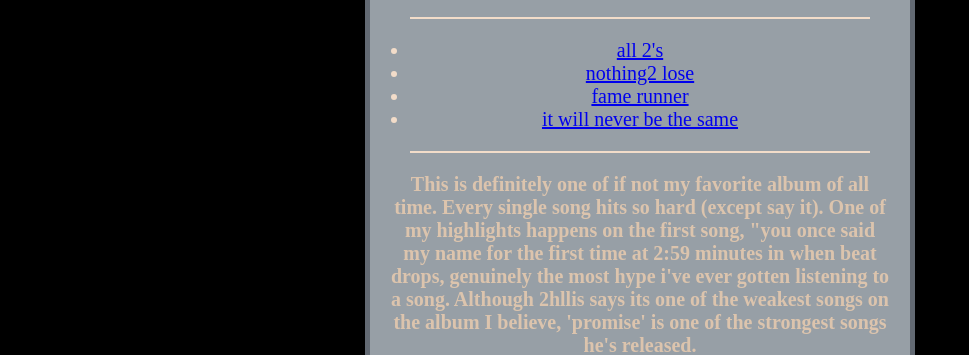
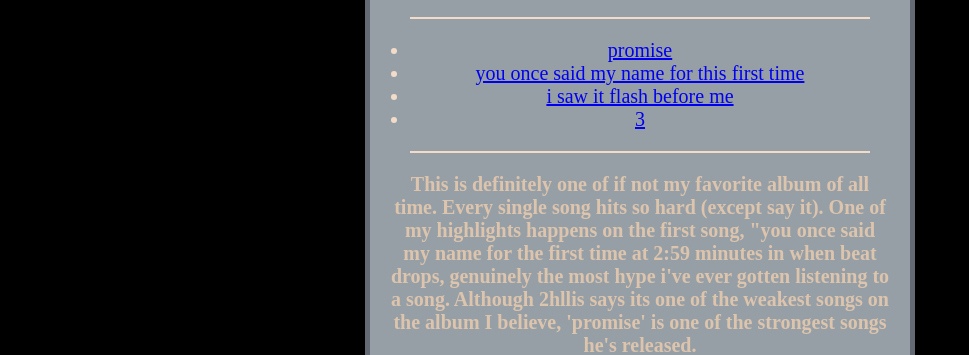
Before and after one commit to ryanmarino24/class.projects, a plain HTML site: page html5_css/index.html in a window 1280 px wide. Shown: the part 717-1072 px from the top of the page, without its empty margins (0-969 px from the left). Drawn offline with Linux system fonts and the light colour scheme.

Commit message:
imma keep it a gurt

```diff
--- a/html5_css/index.html
+++ b/html5_css/index.html
@@ -23,10 +23,10 @@
 for the first time" saying he's forgetting about the girl he loved, you then hear 2 leaving the recording booth. the song ends with a door closing.</h2>
         <img src="images/wideboy.webp" alt="wide">
        <ul>
- <li><a href="https://youtu.be/XgM_sIwGnS8" target="_blank">all 2's</a></li>
- <li><a href="https://youtu.be/_cwcO7ZxBFM" target="_blank">nothing2 lose</a></li>
- <li><a href="https://youtu.be/kCpCJD78_Xw?si=AI3PiioTG2Vo-0ee" target="_blank">fame runner</a></li>
- <li><a href="https://youtu.be/jqgSUYDNG04" target="_blank">it will never be the same</a></li>
+ <li><a href="https://youtu.be/nxv7ov6wqXU?si=TcH8-Q2xwDj0b-3y" target="_blank">promise</a></li>
+ <li><a href="https://youtu.be/PwxZQ3CrSvo?si=uIItLKFwdaaIgAZb" target="_blank">you once said my name for this first time</a></li>
+ <li><a href="https://www.youtube.com/watch?v=0ms48a8phj4" target="_blank">i saw it flash before me</a></li>
+ <li><a href="https://youtu.be/gQd14rDWNCU?si=vqDDljClui9i06hf" target="_blank">3</a></li>
 </ul>
 
 
```
Also changed, not shown: html5_css/2.html (+1 -1 lines).
